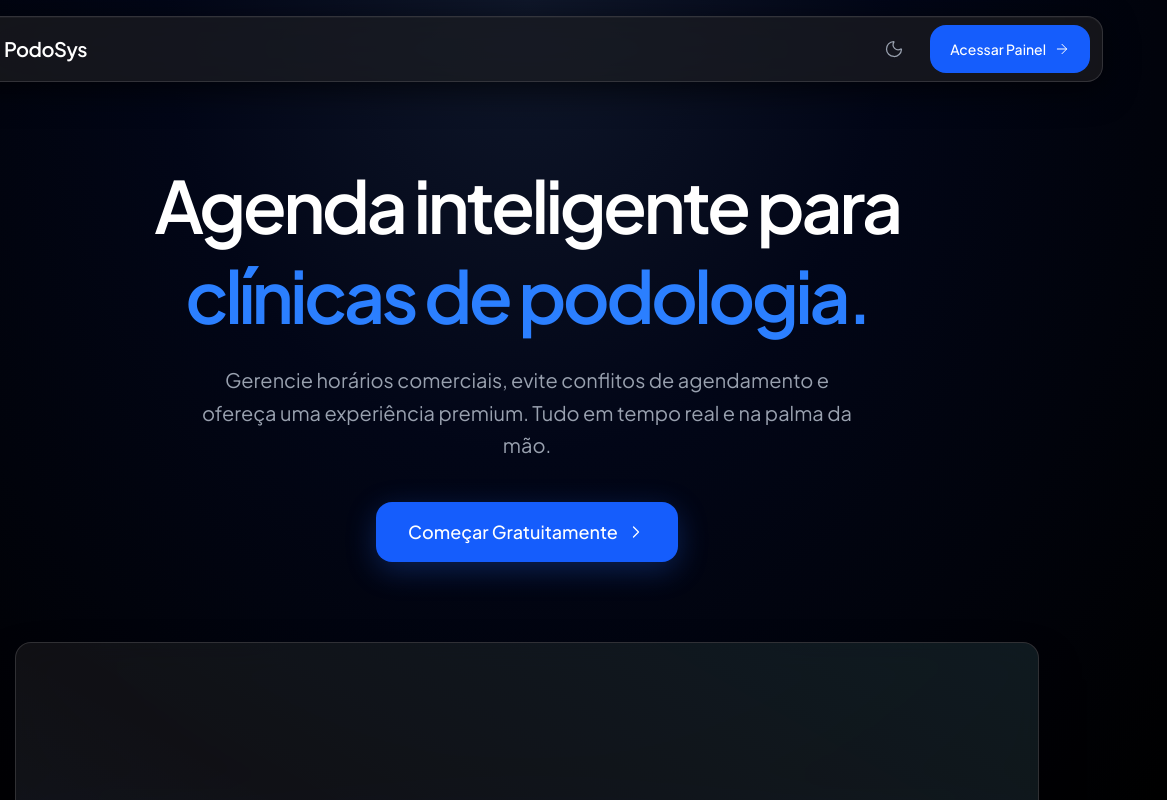
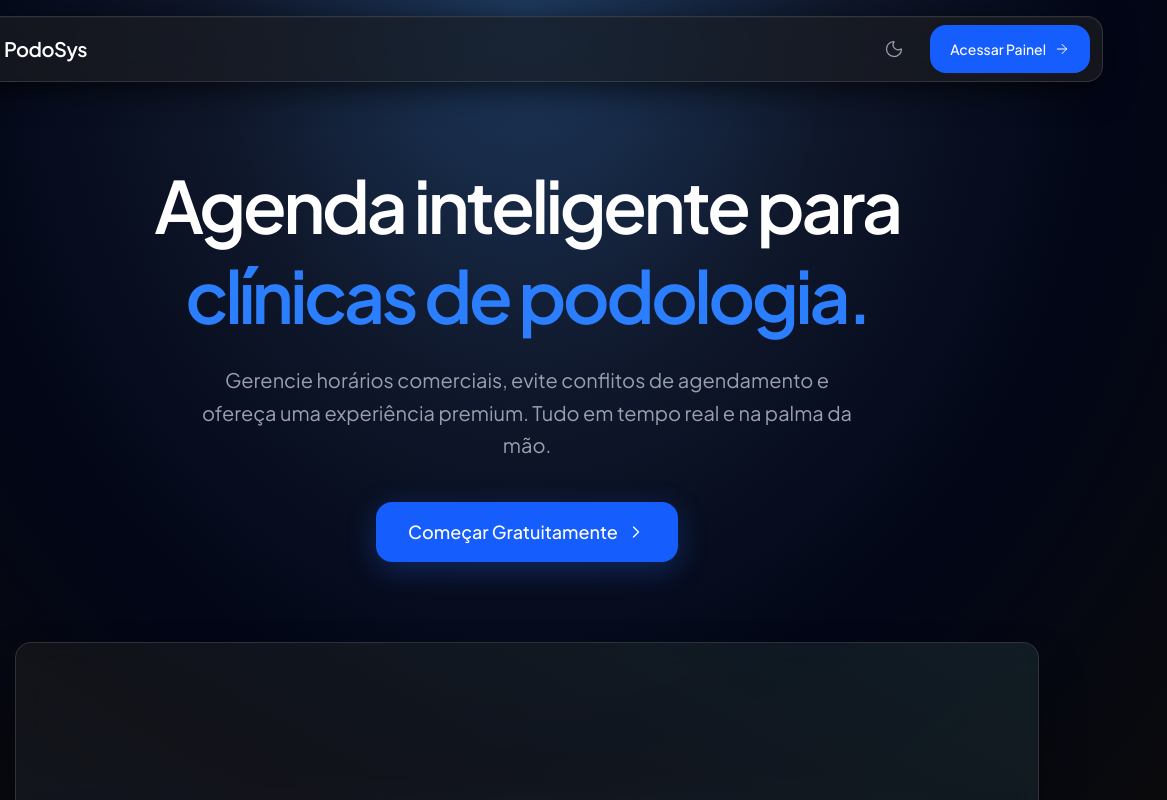
Before and after one commit to Eduuhbruscagim/Gestao-Clientes, a website built with Vite: page podosys/index.html in a window 1280 px wide. Both pictures are taken after a click on the button "Alternar tema". Shown: the top 800 px of the page, 113-1280 px from the left. Built offline with nearby package versions, Linux system fonts and the light colour scheme.

Commit message:
Gradiente aumentado

```diff
--- a/podosys/src/features/landing/index.js
+++ b/podosys/src/features/landing/index.js
@@ -21,7 +21,7 @@ export function renderLandingPage() {
   return `
     <div
       class="landing-page-bg min-h-screen transition-colors duration-300 relative overflow-x-hidden"
-      style="background: radial-gradient(ellipse at 50% 0%, #dbeafe 0%, #c7d2fe 35%, #e0e7ff 60%, #f1f5f9 100%);"
+      style="background: radial-gradient(ellipse at 50% 0%, #bfdbfe 0%, #a5b4fc 30%, #c7d2fe 55%, #e0e7ff 80%, #f1f5f9 100%);"
     >
       <!-- ════════════════════════════════════════════════════
            HEADER — Barra fixa com glassmorphism
--- a/podosys/src/styles/global.css
+++ b/podosys/src/styles/global.css
@@ -245,9 +245,10 @@
   .dark .min-h-screen[style*="radial-gradient"] {
     background: radial-gradient(
       ellipse at 50% 0%,
-      #0f172a 0%,
-      #020617 40%,
-      #000000 100%
+      #1e3a5f 0%,
+      #0f172a 35%,
+      #020617 65%,
+      #0a0a0c 100%
     ) !important;
   }
 
@@ -336,9 +337,10 @@
     pointer-events: none;
     background: radial-gradient(
       ellipse at 50% 0%,
-      #0f172a 0%,
-      #020617 40%,
-      #000000 100%
+      #1e3a5f 0%,
+      #0f172a 35%,
+      #020617 65%,
+      #0a0a0c 100%
     );
     opacity: 0;
     transition: opacity 400ms cubic-bezier(0.19, 1, 0.22, 1);
```
